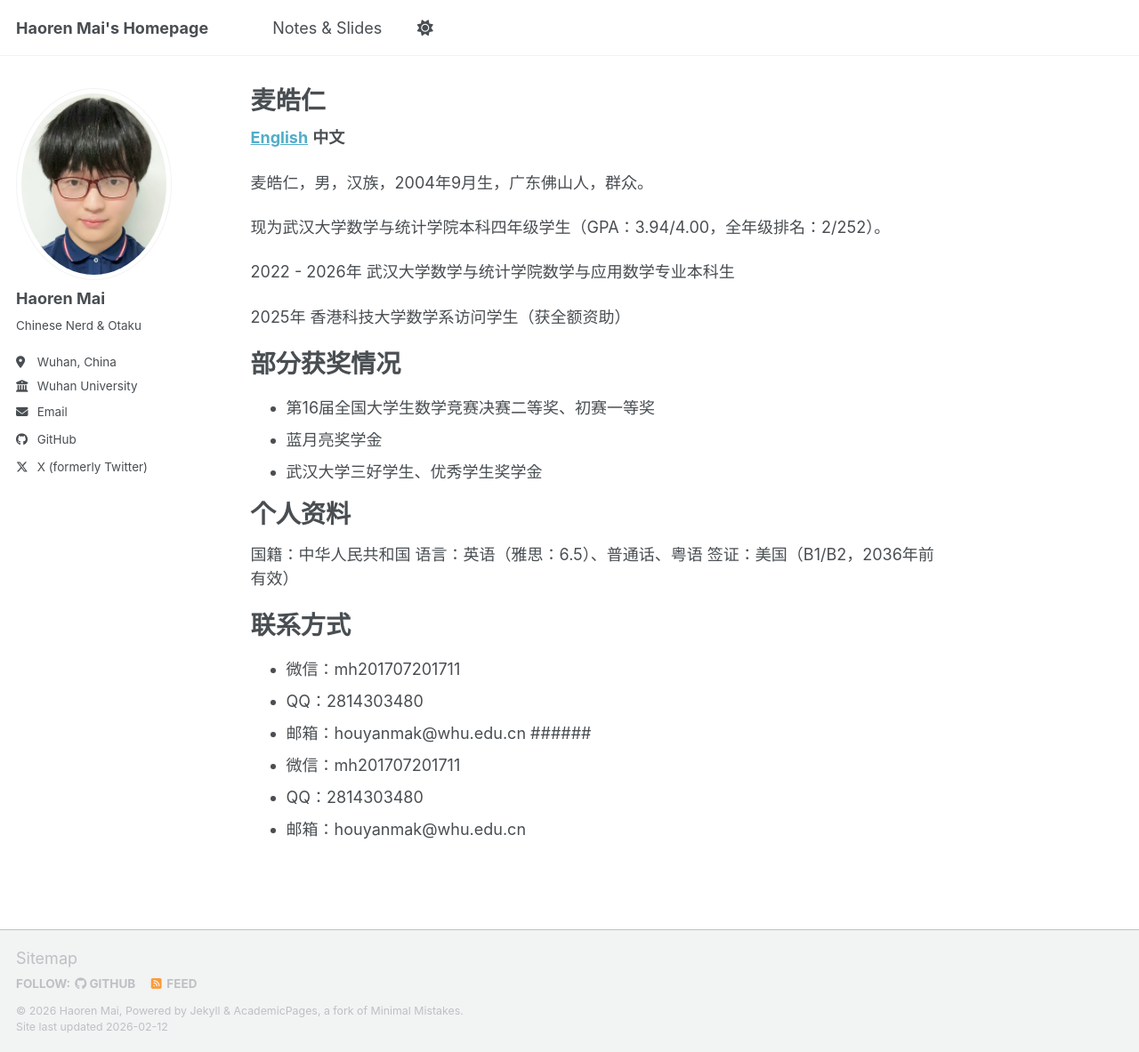
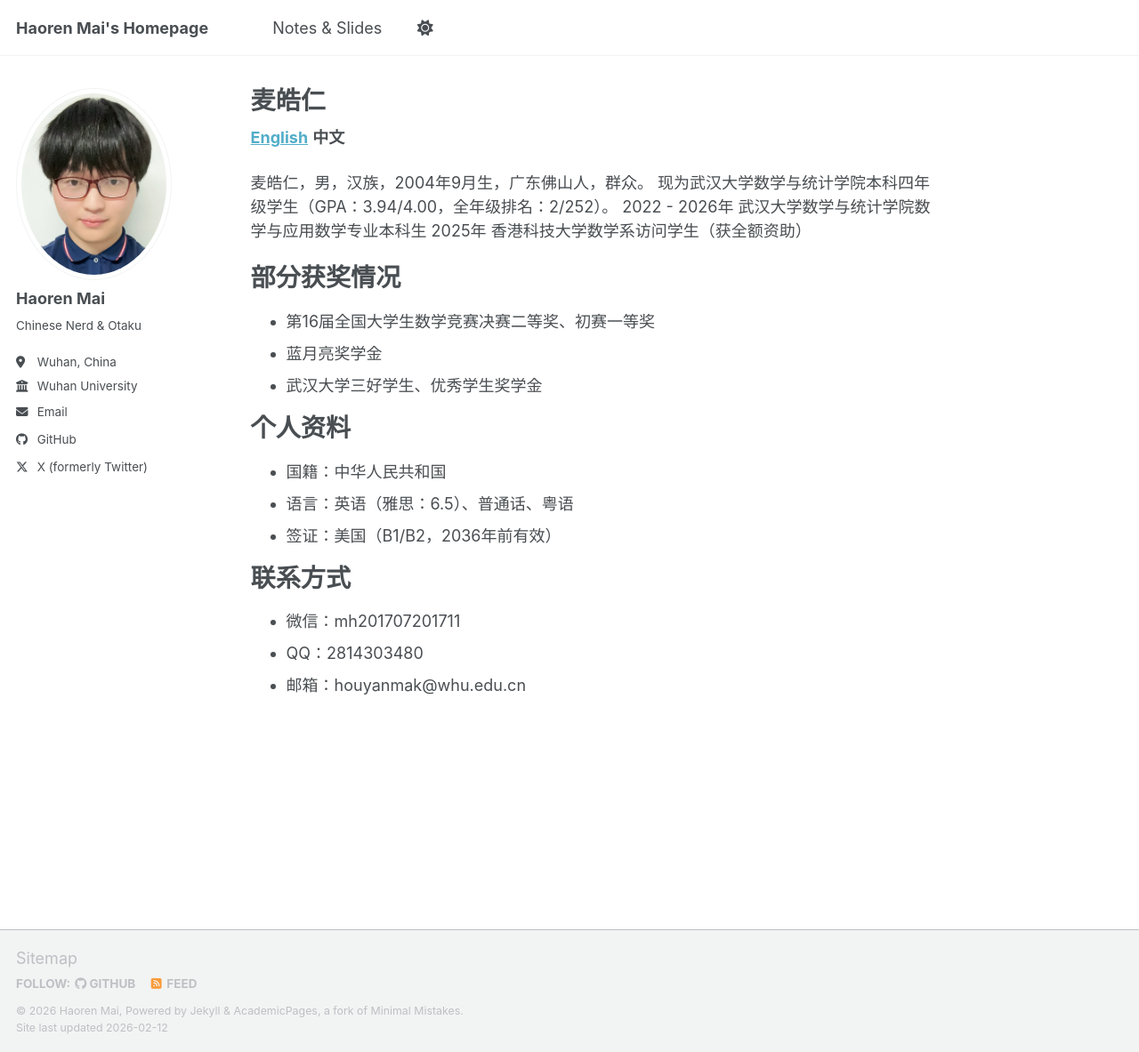
Before and after one commit to haorenmai/haorenmai, a Jekyll site: the page built from _pages/aboutcn.md, in a window 1280 px wide and 1183 px high. Shown: the whole window at 89% size. Built offline with Jekyll 4.4.1, drawn with Linux system fonts in a browser that asks for light colours; a script bundle is joined from its source files by our own code; library files that are not in the unit come from our copies.

Commit message:
Update aboutcn.md

```diff
--- a/_pages/aboutcn.md
+++ b/_pages/aboutcn.md
@@ -12,11 +12,8 @@ redirect_from:
 **中文**
 
 麦皓仁，男，汉族，2004年9月生，广东佛山人，群众。
-
 现为武汉大学数学与统计学院本科四年级学生（GPA：3.94/4.00，全年级排名：2/252）。
-
 2022 - 2026年 武汉大学数学与统计学院数学与应用数学专业本科生
-
 2025年 香港科技大学数学系访问学生（获全额资助）
 
 部分获奖情况
@@ -27,16 +24,12 @@ redirect_from:
 
 个人资料
 ======
-国籍：中华人民共和国
-语言：英语（雅思：6.5）、普通话、粤语
-签证：美国（B1/B2，2036年前有效）
+* 国籍：中华人民共和国
+* 语言：英语（雅思：6.5）、普通话、粤语
+* 签证：美国（B1/B2，2036年前有效）
 
 联系方式
 ======
 * 微信：mh201707201711
 * QQ：2814303480
 * 邮箱：houyanmak@whu.edu.cn
-######
-* 微信：mh201707201711
-* QQ：2814303480
-* 邮箱：houyanmak@whu.edu.cn
```
